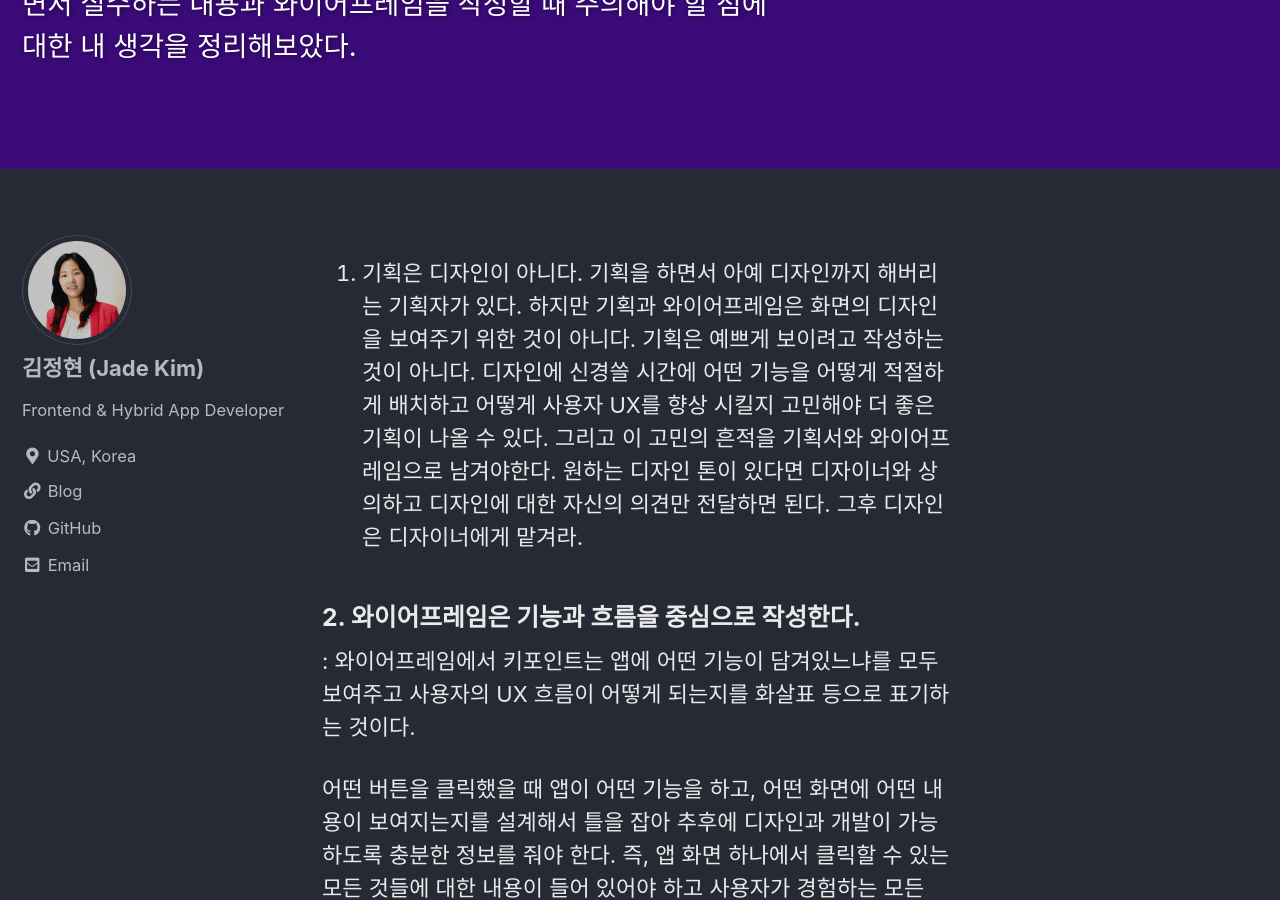
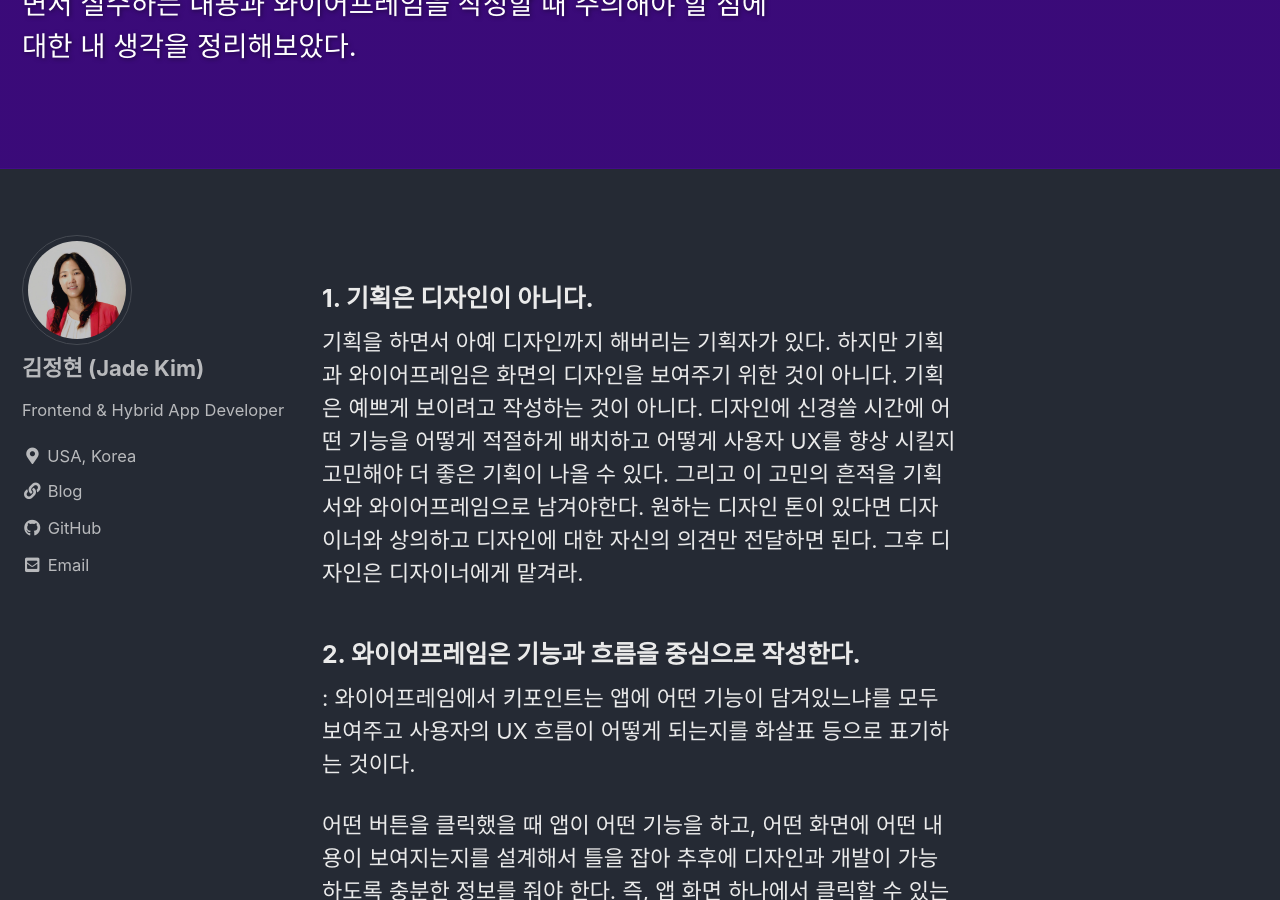
Before and after one commit to trevino-kim/github.io, a Jekyll site: the page built from _posts/2021-4-8-how-to-write-wireframe-for-developers.md, in a window 1280 px wide and 900 px high, scrolled down 293 px. Built offline with Jekyll 4.4.1, drawn with Linux system fonts in a browser that asks for light colours; cached includes are drawn as plain includes.

Commit message:
Update 2021-4-8-how-to-write-wireframe-for-developers.md

```diff
--- a/_posts/2021-4-8-how-to-write-wireframe-for-developers.md
+++ b/_posts/2021-4-8-how-to-write-wireframe-for-developers.md
@@ -11,7 +11,7 @@ tags:
 ---
 
 
-1. 기획은 디자인이 아니다.
+### 1. 기획은 디자인이 아니다.
 기획을 하면서 아예 디자인까지 해버리는 기획자가 있다. 하지만 기획과 와이어프레임은 화면의 디자인을 보여주기 위한 것이 아니다. 기획은 예쁘게 보이려고 작성하는 것이 아니다. 디자인에 신경쓸 시간에 어떤 기능을 어떻게 적절하게 배치하고 어떻게 사용자 UX를 향상 시킬지 고민해야 더 좋은 기획이 나올 수 있다. 그리고 이 고민의 흔적을 기획서와 와이어프레임으로 남겨야한다. 원하는 디자인 톤이 있다면 디자이너와 상의하고 디자인에 대한 자신의 의견만 전달하면 된다. 그후 디자인은 디자이너에게 맡겨라.
 
 ### 2. 와이어프레임은 기능과 흐름을 중심으로 작성한다.
```
